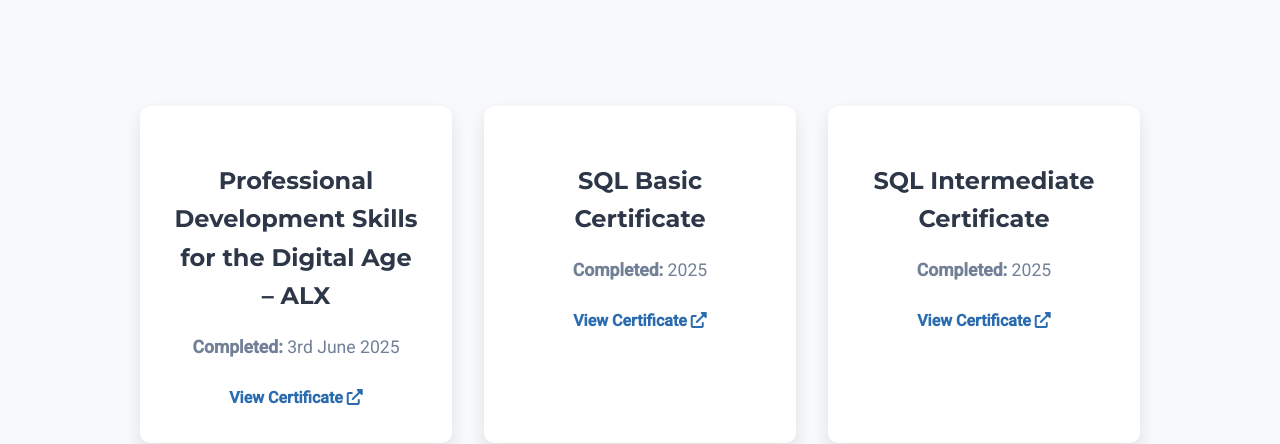
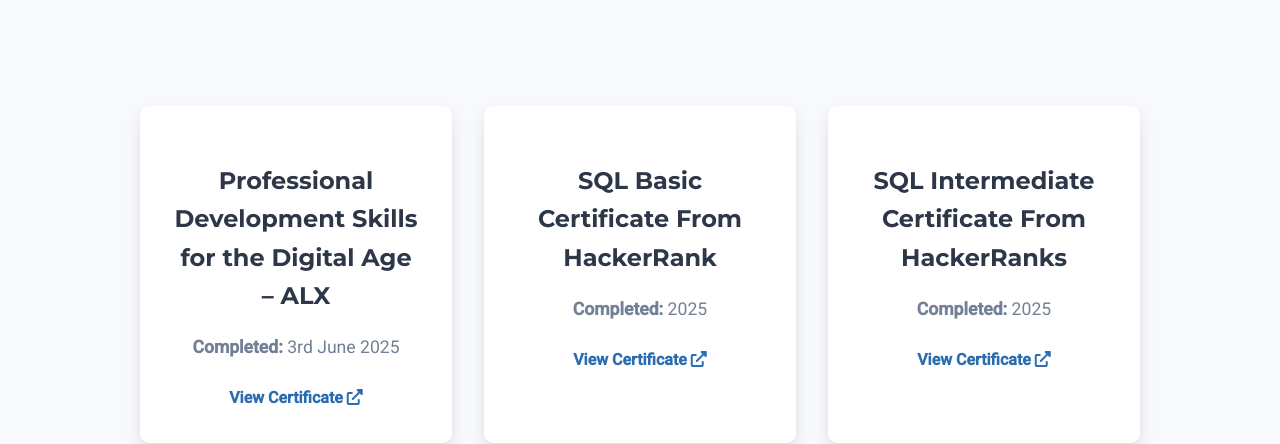
Before and after one commit to abouzeid69z/portfolio, a plain HTML site: page certificates.html in a window 1280 px wide. Shown: the part 356-800 px from the top of the page. Drawn offline with Linux system fonts and the light colour scheme.

```diff
--- a/certificates.html
+++ b/certificates.html
@@ -32,12 +32,12 @@
           <a href="https://savanna.alxafrica.com/certificates/B7cGFzY86C" target="_blank" class="btn-link">View Certificate <i class="fas fa-external-link-alt"></i></a>
         </div>
         <div class="card certificate">
-          <h3>SQL Basic Certificate</h3>
+          <h3>SQL Basic Certificate From HackerRank</h3>
           <p><strong>Completed:</strong> 2025</p>
           <a href="https://www.hackerrank.com/certificates/iframe/572effc43303" target="_blank" class="btn-link">View Certificate <i class="fas fa-external-link-alt"></i></a>
         </div>
         <div class="card certificate">
-          <h3>SQL Intermediate Certificate</h3>
+          <h3>SQL Intermediate Certificate From HackerRanks</h3>
           <p><strong>Completed:</strong> 2025</p>
           <a href="https://www.hackerrank.com/certificates/iframe/bb617b463bea" target="_blank" class="btn-link">View Certificate <i class="fas fa-external-link-alt"></i></a>
         </div>
```
